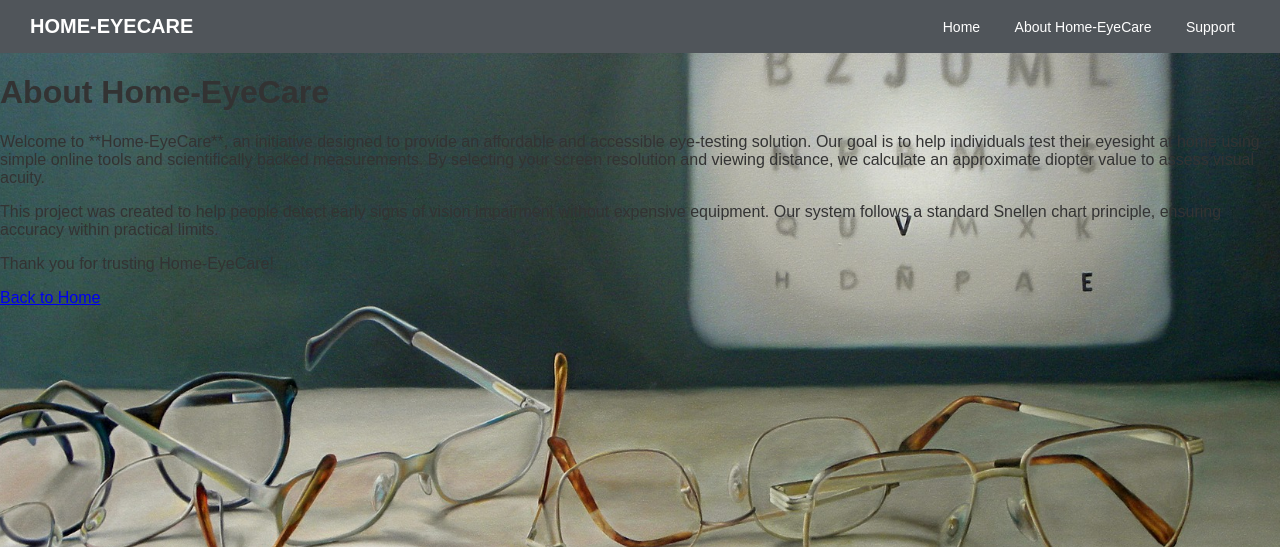
After one commit to ASUR12ZURVAN/Home-EYECARE, a Django app: page /about in a window 1280 px wide. The commit adds this page. Shown: the top 547 px of the page. Run offline with Django 5.2, Linux system fonts and the light colour scheme; parts of the project's set-up code (start-up, migrations or seed data) failed here and were passed over.

Commit message:
Generated the about Page

```diff
--- a/Integ/MLmodel/urls.py
+++ b/Integ/MLmodel/urls.py
@@ -6,4 +6,5 @@ urlpatterns = [
     path("index", views.index,name = "index"),
     path("result",views.get_diopter_result, name = "result"),
     path('',views.User, name = "base"),
+    path('about', views.about, name='about'),
 ]
--- a/Integ/MLmodel/views.py
+++ b/Integ/MLmodel/views.py
@@ -15,6 +15,8 @@ PIXEL_SIZES = {
 def index(request):
     return render(request, 'index.html')
 
+def about(request):
+    return render(request, 'about.html')
 
 def User(request):
     if request.method == "POST":
--- /dev/null
+++ b/Integ/templates/about.html
@@ -0,0 +1,39 @@
+{% load static %}
+<!DOCTYPE html>
+<html lang="en">
+<head>
+    <meta charset="UTF-8">
+    <meta name="viewport" content="width=device-width, initial-scale=1.0">
+    <meta http-equiv="X-UA-Compatible" content="ie=edge">
+    <title>About - Home EyeCare</title>
+    <link rel="stylesheet" href="{% static 'style.css' %}">
+</head>
+<body>
+
+    <div class="navbar">
+        <h1>HOME-EYECARE</h1>
+        <div class="menu">
+            <a href="{% url 'index' %}">Home</a>
+            <a href="{% url 'about' %}">About Home-EyeCare</a>
+            <a href="#">Support</a>
+        </div>
+    </div>
+
+    <h1>About Home-EyeCare</h1>
+    <p>
+        Welcome to **Home-EyeCare**, an initiative designed to provide an affordable and accessible eye-testing solution.
+        Our goal is to help individuals test their eyesight at home using simple online tools and scientifically backed measurements.
+        By selecting your screen resolution and viewing distance, we calculate an approximate diopter value to assess visual acuity.
+    </p>
+
+    <p>
+        This project was created to help people detect early signs of vision impairment without expensive equipment.
+        Our system follows a standard Snellen chart principle, ensuring accuracy within practical limits.
+    </p>
+
+    <p>Thank you for trusting Home-EyeCare!</p>
+
+    <a href="{% url 'index' %}">Back to Home</a>
+
+</body>
+</html>
--- a/Integ/templates/index.html
+++ b/Integ/templates/index.html
@@ -13,9 +13,7 @@
     <div class="navbar">
         <h1>HOME-EYECARE</h1>
         <div class="menu">
-            <a href="#">About Home-EyeCare</a>
-            <a href="#">Support</a>
-            <a href="#">My Account</a>
+            <a href="{% url 'about' %}">About Home-EyeCare</a>
         </div>
     </div>
 
```
